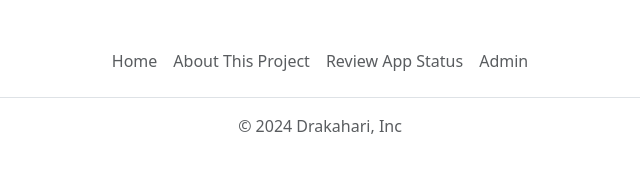
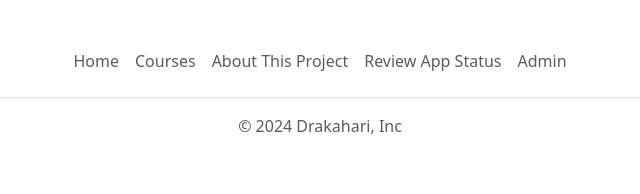
Before and after one commit to drakahari/drakahari_jovinan_sample-v2, a Flask app: page /add_job in a window 1280 px wide. Shown: the part 1231-1425 px from the top of the page, without its empty margins (320-960 px from the left). Run offline with Flask 3, Linux system fonts and the light colour scheme.

Commit message:
no clue why it is broke

```diff
--- a/templates/footer.html
+++ b/templates/footer.html
@@ -2,8 +2,9 @@
   <footer class="py-3 my-4">
     <ul class="nav justify-content-center border-bottom pb-3 mb-3">
       <li class="nav-item"><a target="_blank" href="https://www.drakahari.com" class="nav-link px-2 text-body-secondary">Home</a></li>
+      <li class="nav-item"><a target="_blank" href="https://www.drakahari.com/learn" class="nav-link px-2 text-body-secondary">Courses</a></li>
+
       <li class="nav-item"><a target="_blank" href="https://www.drakahari.com/about" class="nav-link px-2 text-body-secondary">About This Project</a></li>
-
       <li class="nav-item"><a target="_blank" href="https://www.drakahari.com/applications" class="nav-link px-2 text-body-secondary">Review App Status</a></li>
       <li class="nav-item"><a target="_blank" href="https://www.drakahari.com/add_job" class="nav-link px-2 text-body-secondary">Admin</a></li>
     </ul>
```
